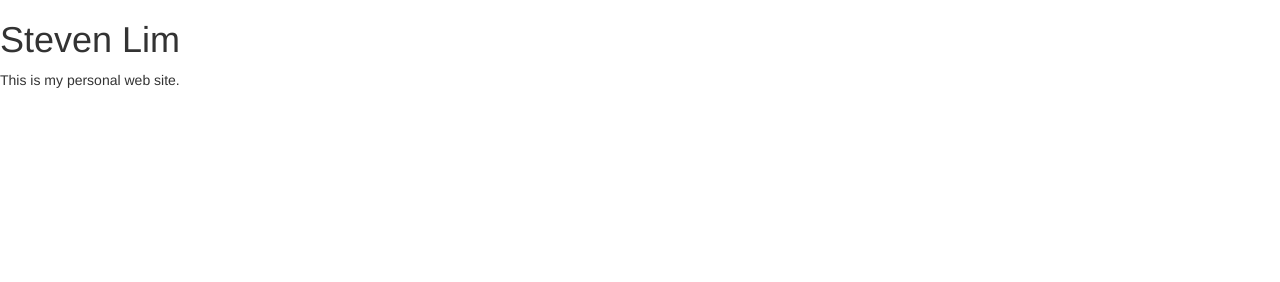
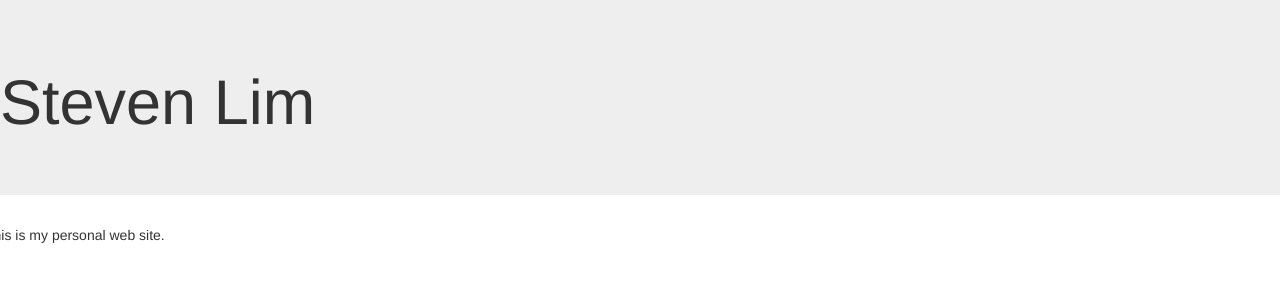
Before and after one commit to slim-builder/slim-builder.github.io, a plain HTML site: page index.html in a window 1280 px wide. Drawn offline with nearby package versions, Linux system fonts and the light colour scheme.

Commit message:
Add jumbotron

```diff
--- a/index.html
+++ b/index.html
@@ -13,6 +13,10 @@
   <title>Steven Lim's Personal Web Site</title>
 </head>
 <body>
-  <h1>Steven Lim</h1>
-  <p>This is my personal web site.</p>
+  <div class="jumbotron">
+    <h1>Steven Lim</h1>
+  </div>
+  <div class="row">
+    <p>This is my personal web site.</p>
+  </div>
 </body>
```
